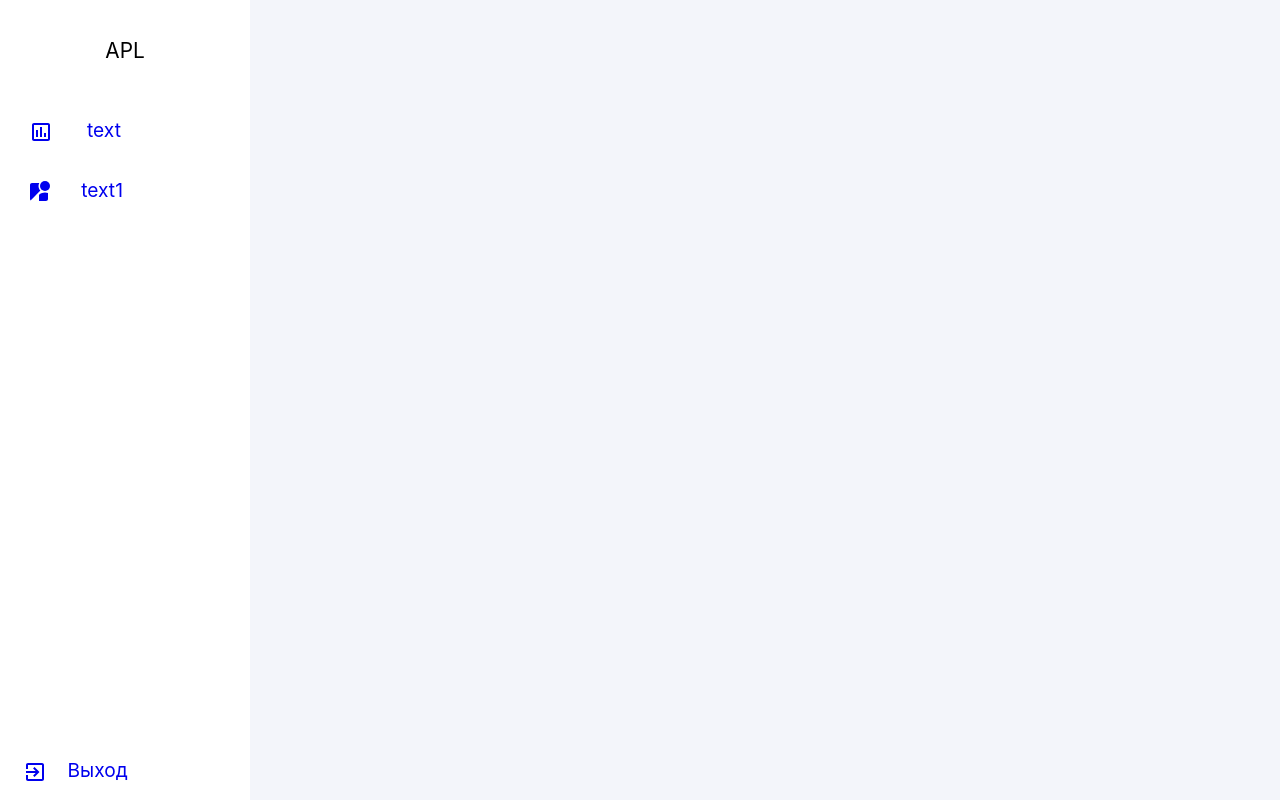
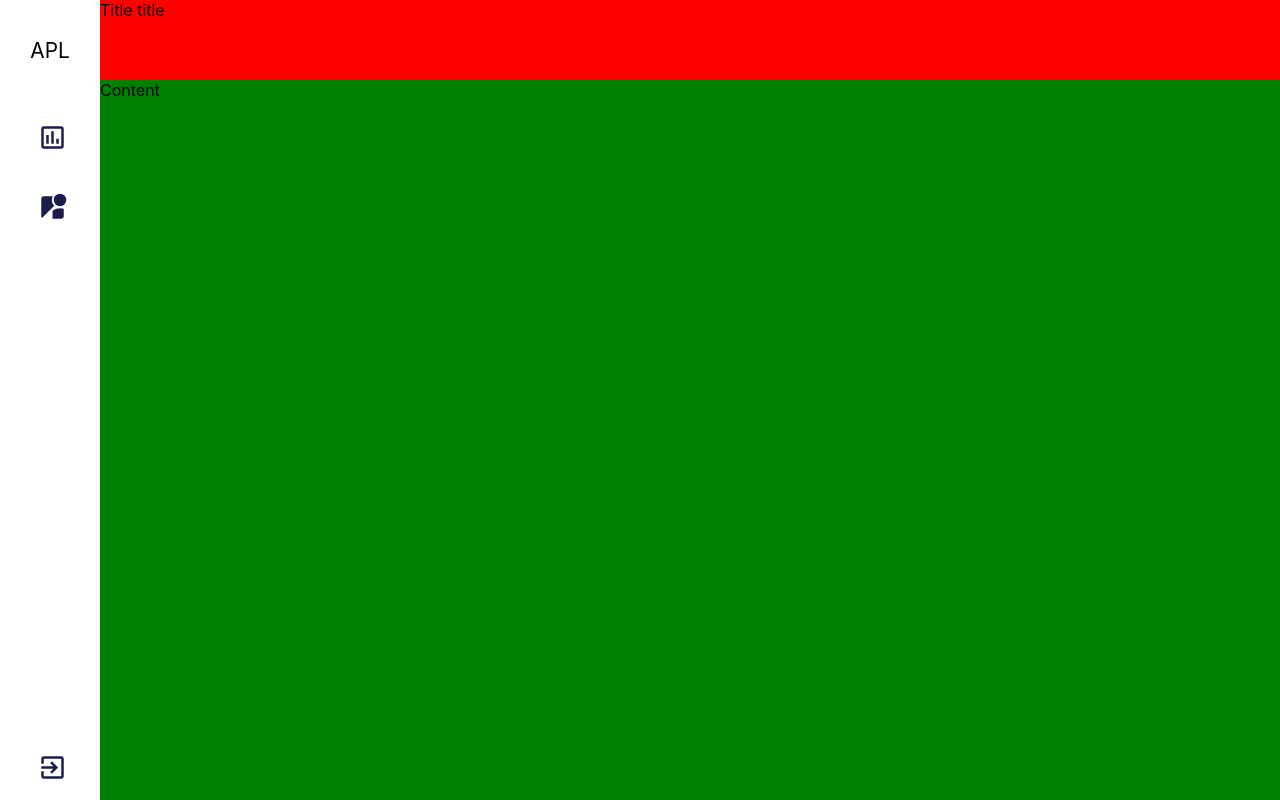
Before and after one commit to SyperOlao/APL, a React (Create React App) app: page / in a window 1280 px wide. Built offline with nearby package versions, Linux system fonts and the light colour scheme.

Commit message:
переделано меню

```diff
--- a/src/Dashboard/Content/Content.tsx
+++ b/src/Dashboard/Content/Content.tsx
@@ -1,6 +1,6 @@
 export const Content = (): JSX.Element => {
     return (
-       <div className={".main_content"}>
+       <div className={"main_content"}>
            Content
        </div>
     );
--- a/src/Dashboard/Dashboard.tsx
+++ b/src/Dashboard/Dashboard.tsx
@@ -4,13 +4,25 @@ import {Content} from "./Content/Content";
 import {MenuBar} from "./MenuBar/MenuBar";
 import {Filters} from "./Filters/Filters";
 
-export const Dashboard = (): JSX.Element =>{
-  return (
-      <div className={"container"}>
-          <Header/>
-          <MenuBar/>
-          <Filters/>
-          <Content/>
-      </div>
-  );
+export const Dashboard = (): JSX.Element => {
+    return (
+        <div className="container">
+            <div className="wrapper">
+                <div className={"menuBar"}>
+                    <MenuBar/>
+                </div>
+                <div className="main-content">
+                    <div className={"header"}>
+                        <Header title={'Title title'}/>
+                    </div>
+                    <div className={"content"}>
+                        <Content/>
+                    </div>
+                    {/*<div className={"filters"}>*/}
+                    {/*    <Filters/>*/}
+                    {/*</div>*/}
+                </div>
+            </div>
+        </div>
+    );
 }
--- a/src/Dashboard/Header/Header.tsx
+++ b/src/Dashboard/Header/Header.tsx
@@ -1,7 +1,10 @@
-export const Header = (): JSX.Element  => {
+import "../styles/styles.css";
+
+export const Header = (props:{title: string}): JSX.Element  => {
+    const title = props.title;
     return (
-        <header className={".header"}>
-            Header
+        <header className={"header"}>
+            {title}
         </header>
     );
 }
--- a/src/Dashboard/MenuBar/MenuBar.module.css
+++ b/src/Dashboard/MenuBar/MenuBar.module.css
@@ -1,13 +1,75 @@
-.container{
-    position: absolute;
-    z-index: 10;
+.container {
     background-color: #fff;
-    min-width: 250px;
     height: 100%;
     top: 0;
     left: 0;
+    display: flex;
+    justify-content: space-between;
+    align-items: center;
+    flex-direction: column;
 }
-.title{
+
+.mainContainer {
+    width: 250px;
+}
+
+.mainContainerActive {
+    width: 100px;
+}
+
+.animationSlideIn {
+    animation-duration: 2s;
+    animation-name: slidein;
+
+}
+
+.animationSlideOut {
+    animation-duration: 2s;
+    animation-name: slideout;
+}
+
+.mainMenu {
+    width: 100%;
+}
+
+.exitMenu {
+    width: 100%;
+}
+
+
+@keyframes slideout {
+    from {
+        width: 100px;
+    }
+    to {
+        width: 250px;
+    }
+}
+
+
+@keyframes slidein {
+    from {
+        width: 250px;
+    }
+
+    to {
+        width: 100px;
+    }
+}
+
+
+.animationSlideInText {
+    animation-duration: 2s;
+
+}
+
+.animationSlideOutText {
+    animation-duration: 2s;
+    animation: slideInText;
+}
+
+
+.title {
     width: 100%;
     height: 100px;
     display: flex;
@@ -15,46 +77,71 @@
     justify-content: center;
 }
 
-.text{
+.text {
     font-size: 1.3rem;
+    width: 100%;
+    height: 100%;
+    display: flex;
+    align-items: center;
+    justify-content: center;
 }
 
-.navLink{
+.navLink {
+}
+
+.navLinkUnselected {
+    flex-direction: column;
+
+}
+
+.containerNavLink {
     text-decoration: none;
     display: flex;
     align-items: center;
     justify-content: space-around;
-    padding: 10px;
+    padding: 20px;
     width: 100%;
+    height: 30px;
 }
 
-.navLinkUnselected{
-    color: pink;
+.containerNavLink:hover {
+    background-color: #23FF34;
+    transition-duration: 1s;
 }
 
-.menuElem{
+.menuElemContainer {
     width: 100%;
-    height: 30px;
-    padding: 15px;
-    display: flex;
-    align-items: center;
-    justify-content: space-around;
-}
-.menuElemContainer{
     display: flex;
     justify-content: center;
     align-items: center;
-    width: 150px;
     flex-direction: column;
 }
-.menuElemText{
+
+.menuElemContainerActive {
+    width: 100%;
+    display: flex;
+    justify-content: center;
+    align-items: center;
+    flex-direction: column;
+}
+
+.menuElemText {
     font-size: 1.2rem;
+    color: #8A8B9F
 }
-.exitToApp{
-    position: absolute;
-    bottom: 0;
+
+.exitToApp {
+    width: 100%;
+    display: flex;
+    justify-content: center;
+    align-items: center;
+    flex-direction: column;
+
 }
-.menuElemIcon{
+
+.menuElemIcon {
     width: 20px;
     height: 20px;
+    transform: scale(125%);
+    color: #1B1D4E
 }
--- a/src/Dashboard/MenuBar/MenuBar.tsx
+++ b/src/Dashboard/MenuBar/MenuBar.tsx
@@ -3,27 +3,50 @@ import {MenuElement} from "./MenuElement/MenuElement";
 import {MenuTitle} from "./MenuTitle/MenuTitle";
 import {IMenuElementData} from "../Interfaces/Interfaces";
 import {AssessmentOutlined, ExitToApp, StreetviewTwoTone} from "@material-ui/icons";
+import {useState} from "react";
 
-export const MenuBar = (): JSX.Element => {
 const data: IMenuElementData[] = [
     {link: "#", icon: <AssessmentOutlined/>, text: 'text',},
     {link: "#", icon: <StreetviewTwoTone/>, text: 'text1',},
 ];
 const exitToApplication: IMenuElementData =
     {link: "#", icon: <ExitToApp/>, text: 'Выход',};
+
+export const MenuBar = (): JSX.Element => {
+    const [menuState, setMenuState] = useState(false);
+    const [animationClasses, setAnimationClasses] = useState("");
+    const [animationClassesText, setAnimationClassesText] = useState("");
+
+    const onClickOnMenu = (): void => {
+        setMenuState(!menuState);
+        setAnimationClasses(menuState ? classes.animationSlideIn : classes.animationSlideOut);
+        setAnimationClassesText(menuState ? classes.animationSlideInText : classes.animationSlideOutText);
+    }
     return (
-        <div className={classes.container}>
+        <div className={`${classes.container}
+            ${menuState ? classes.mainContainer : classes.mainContainerActive}
+            ${animationClasses}`}>
+            <div className={classes.mainMenu}>
                 <div className={classes.title}>
-                <MenuTitle/>
+                    <MenuTitle onClick={onClickOnMenu} title={"APL"}/>
                 </div>
                 <nav className={classes.menuElemContainer}>
                     {data.map((menuElement: IMenuElementData, i: number) =>
-                    <MenuElement key={`${menuElement.text} +${i}`}
-                                 elementData={menuElement}/>)}
+                        <MenuElement key={`${menuElement.text}_${i}`}
+                                     elementData={menuElement}
+                                     menuState={menuState}
+                                     textAnimation={animationClassesText}/>)}
+
                 </nav>
-            <nav className={`${classes.menuElemContainer} ${classes.exitToApp}`}>
-                <MenuElement elementData={exitToApplication}/>
+            </div>
+            <div className={classes.exitMenu}>
+                <nav className={classes.exitToApp}>
+                    <MenuElement elementData={exitToApplication}
+                                 menuState={menuState}
+                                 textAnimation={animationClassesText}/>
                 </nav>
+            </div>
+
         </div>
     );
 }
--- a/src/Dashboard/MenuBar/MenuElement/MenuElement.tsx
+++ b/src/Dashboard/MenuBar/MenuElement/MenuElement.tsx
@@ -1,15 +1,15 @@
 import {IMenuElementData} from "../../Interfaces/Interfaces";
 import classes from "../MenuBar.module.css";
 import {NavLink} from "react-router-dom";
-export const MenuElement = (prop: { elementData: IMenuElementData }): JSX.Element => {
-    const {link, icon, text} = prop.elementData;
+
+export const MenuElement = (props: { elementData: IMenuElementData, menuState: boolean, textAnimation: string }): JSX.Element => {
+    const {link, icon, text} = props.elementData;
+    const menuState = props.menuState;
+    const textAnimation = props.textAnimation;
     return (
-        <li className={classes.menuElem}>
-            <NavLink to={link} className={isActive =>
-                classes.navLink + (!isActive ? classes.navLinkUnselected : "")}>
-                <div className={classes.menuElemIcon}>{icon}</div>
-                <div className={classes.menuElemText}>{text}</div>
-            </NavLink>
-        </li>
+        <NavLink to={link} className={`${classes.containerNavLink} ${menuState ? classes.navLink : classes.navLinkUnselected}`}>
+            <div className={classes.menuElemIcon}>{icon}</div>
+            {menuState && <div className={`${classes.menuElemText} ${textAnimation}`}>{text}</div>}
+        </NavLink>
     );
 }
--- a/src/Dashboard/MenuBar/MenuTitle/MenuTitle.tsx
+++ b/src/Dashboard/MenuBar/MenuTitle/MenuTitle.tsx
@@ -1,6 +1,11 @@
 import classes from "../MenuBar.module.css";
-export const MenuTitle = (): JSX.Element => {
+import {MouseEventHandler} from "react";
+
+export const MenuTitle = (props: {onClick: MouseEventHandler<HTMLDivElement>, title: string}): JSX.Element => {
+    const {onClick, title} = props;
     return (
-        <div className={classes.text}>APL</div>
+        <div onClick={onClick} className={classes.text}>
+            {title}
+        </div>
     );
 }
--- a/src/Dashboard/styles/styles.css
+++ b/src/Dashboard/styles/styles.css
@@ -3,4 +3,36 @@
     position: absolute;
     width: 100%;
     height: 100%;
+    display: flex;
 }
+
+.wrapper{
+    display: flex;
+    flex-direction: row;
+    width: 100%;
+    height: 100%;
+}
+
+.main-content{
+    width: 100%;
+    height: 100%;
+}
+
+.header{
+    width: 100%;
+    height: 10%;
+    background-color: red;
+}
+
+.menuBar{
+
+}
+
+.filters{
+}
+
+.content{
+    width: 100%;
+    height: 90%;
+    background-color: green;
+}
```
Lines whose indentation alone changed are shown as unchanged.
